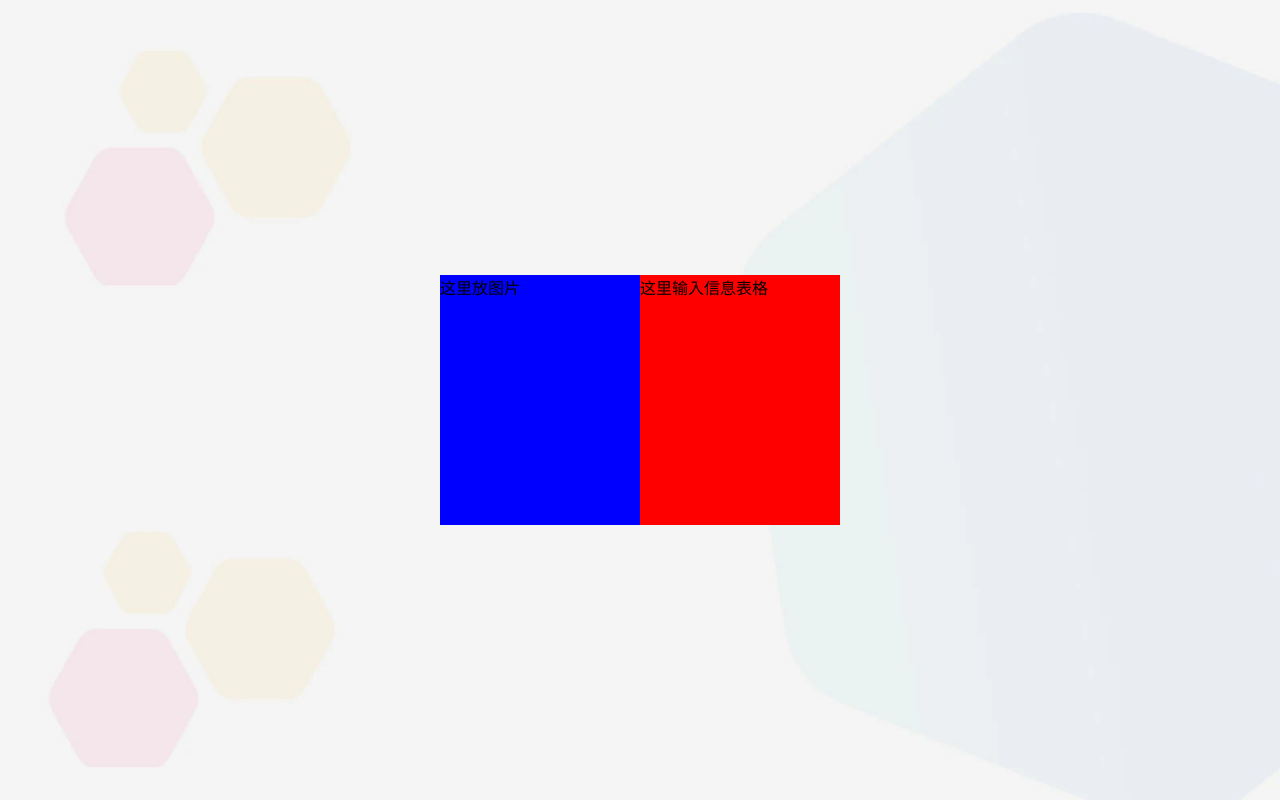
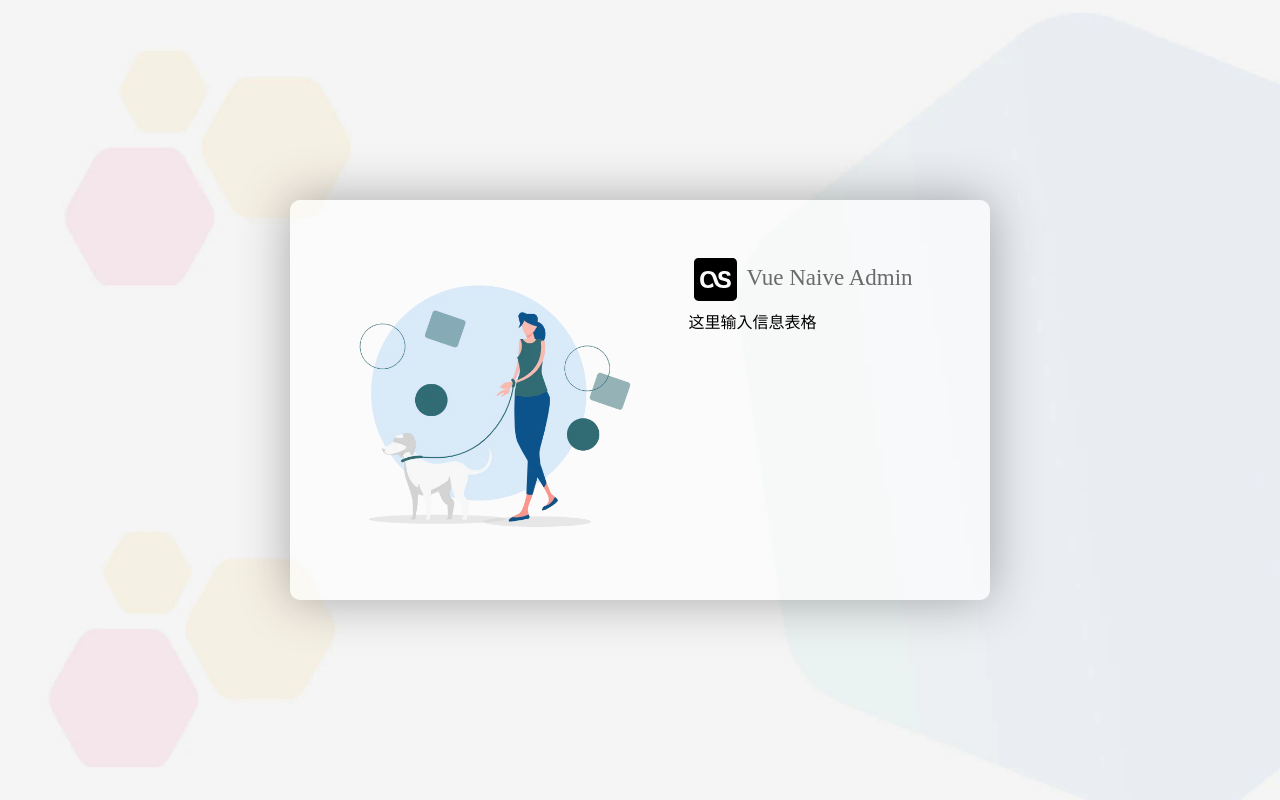
Before and after one commit to SpringZz1/vue3-admin, a Vue app: page /login in a window 1280 px wide. Built offline with nearby package versions, Linux system fonts and the light colour scheme.

Commit message:
添加login界面的左边图像以及标题

```diff
--- a/src/views/login/index.vue
+++ b/src/views/login/index.vue
@@ -1,8 +1,16 @@
 <template>
   <div class="container">
     <div class="login-container">
-      <div class="svg-container">这里放图片</div>
-      <div class="input-container">这里输入信息表格</div>
+      <div class="svg-container">
+        <img class="image" src="@/assets/images/login_banner.webp" alt="" />
+      </div>
+      <div class="input-container">
+        <h5>
+          <img src="@/assets/svg/logo.svg" alt="logo" />
+          <span>Vue Naive Admin</span>
+        </h5>
+        这里输入信息表格
+      </div>
     </div>
   </div>
 </template>
@@ -21,13 +29,38 @@
 }
 .login-container {
   display: flex;
-  width: 400px;
-  height: 250px;
-  background-color: red;
-}
+  width: 700px;
+  height: 400px;
+  background: rgba($color: #ffffff, $alpha: 0.6);
+  border-radius: 10px;
+  box-shadow: 0 0 50px rgba(50, 48, 48, 0.4);
+  padding: 15px;
 
-.svg-container {
-  width: 200px;
-  background-color: blue;
+  .svg-container {
+    width: 380px;
+    padding: 35px 20px;
+
+    .image {
+      width: 100%;
+    }
+  }
+  .input-container {
+    width: 320px;
+    /* background-color: rgb(77, 77, 145); */
+    padding: 35px 20px;
+
+    h5 {
+      font-size: 23px;
+      color: #6a6a6a;
+      font-weight: 500;
+      padding: 5px;
+
+      img {
+        width: 43px;
+        vertical-align: middle;
+        margin-right: 10px;
+      }
+    }
+  }
 }
 </style>
```
